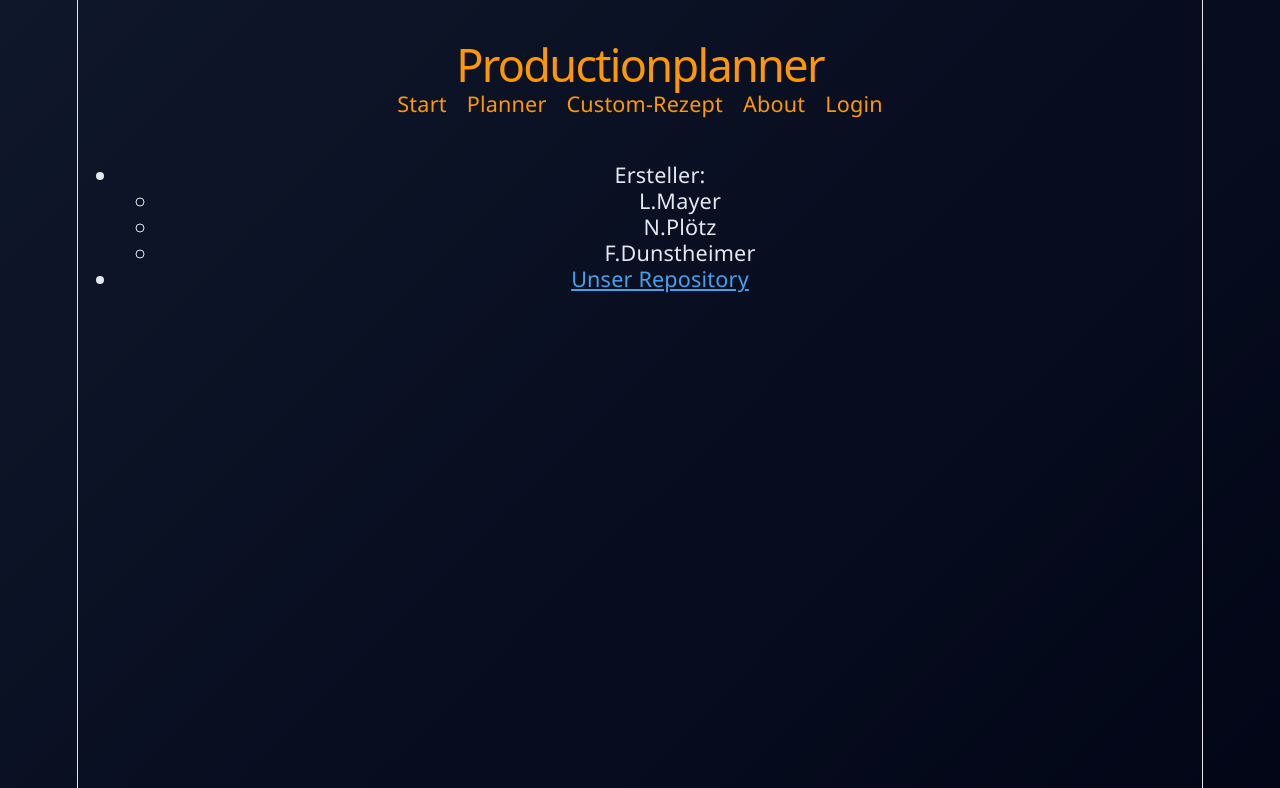
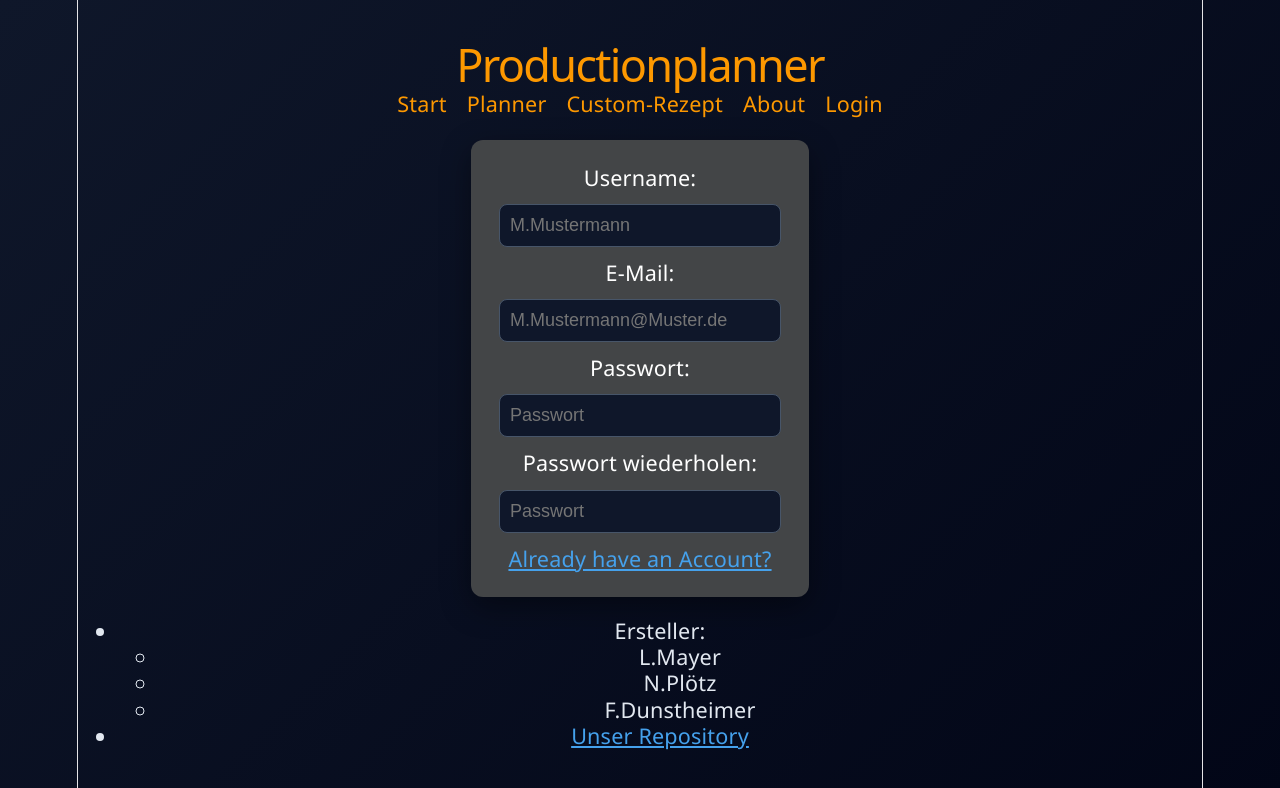
Before and after one commit to LeReyam/Satiscalc, a React (Vite) app: page / in a window 1280 px wide. Shown: the top 788 px of the page. Built offline with nearby package versions, Linux system fonts and the light colour scheme.

Commit message:
moved register html to reigister.tsx

```diff
--- a/src/App.tsx
+++ b/src/App.tsx
@@ -1,10 +1,8 @@
 import { useState } from "react";
-import reactLogo from "./assets/react.svg";
-import viteLogo from "./assets/vite.svg";
-import heroImg from "./assets/hero.png";
 import { Footer } from "./components/footer";
 import "./App.css";
-import {Header} from "./components/header.tsx"
+import { Header } from "./components/header"
+import { Register } from "./components/register"
 
 function App() {
   const [count, setCount] = useState(0);
@@ -12,7 +10,7 @@ function App() {
   return (
     <>
 		<Header/>
-
+		<Register/>
 		<Footer />
     </>
   );
--- a/src/components/register.tsx
+++ b/src/components/register.tsx
@@ -0,0 +1,47 @@
+export function Register() {
+  return (
+    <div title="planner">
+      <section>
+        <form title="selection">
+          <label title="username">Username:</label>
+          <p>
+            <input
+              type="text"
+              placeholder="M.Mustermann"
+            />
+          </p>
+
+          <label title="E-Mail">E-Mail:</label>
+          <p>
+            <input
+              type="email"
+              placeholder="M.Mustermann@Muster.de"
+            />
+          </p>
+
+          <label title="password">Passwort:</label>
+          <p>
+            <input
+              type="password"
+              placeholder="Passwort"
+            />
+          </p>
+
+          <label title="password1">
+            Passwort wiederholen:
+          </label>
+          <p>
+            <input
+              type="password"
+              placeholder="Passwort"
+            />
+          </p>
+
+          <a href="login.html">
+            Already have an Account?
+          </a>
+        </form>
+      </section>
+    </div>
+  );
+}
```
